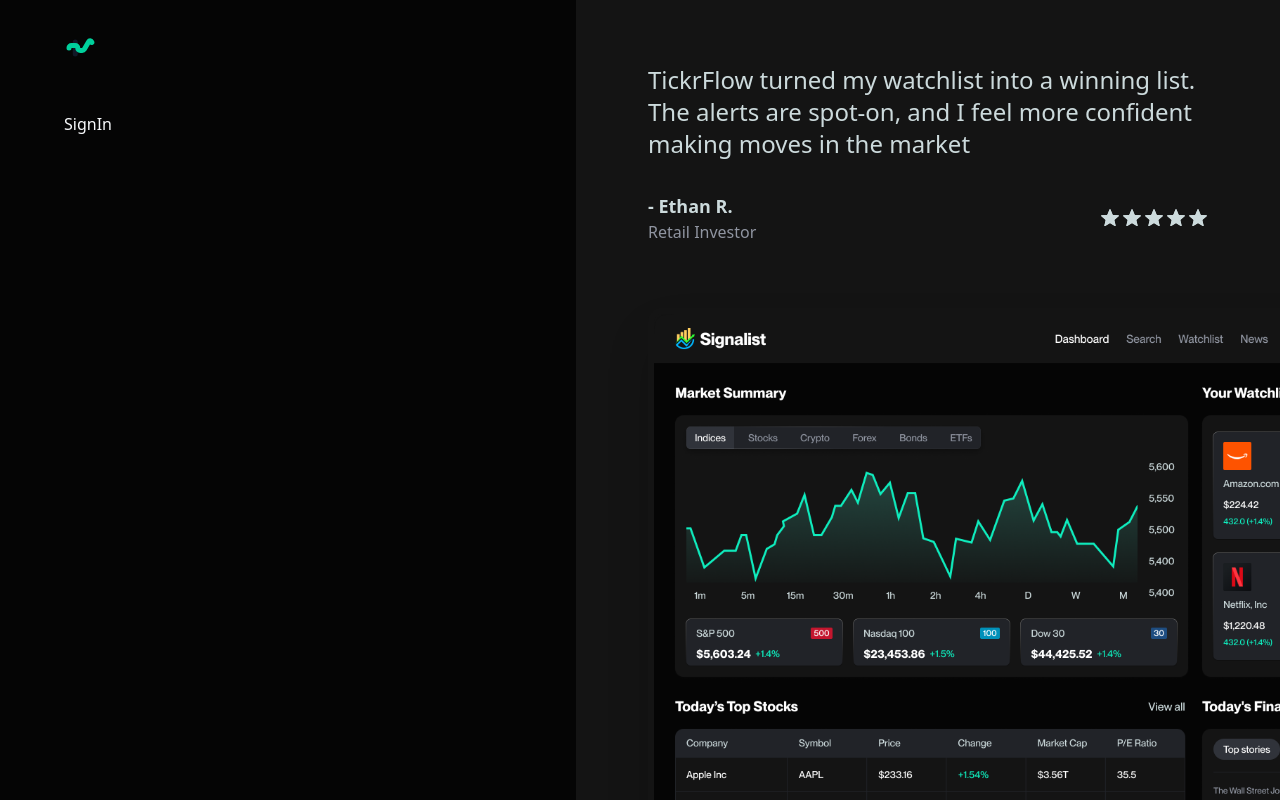
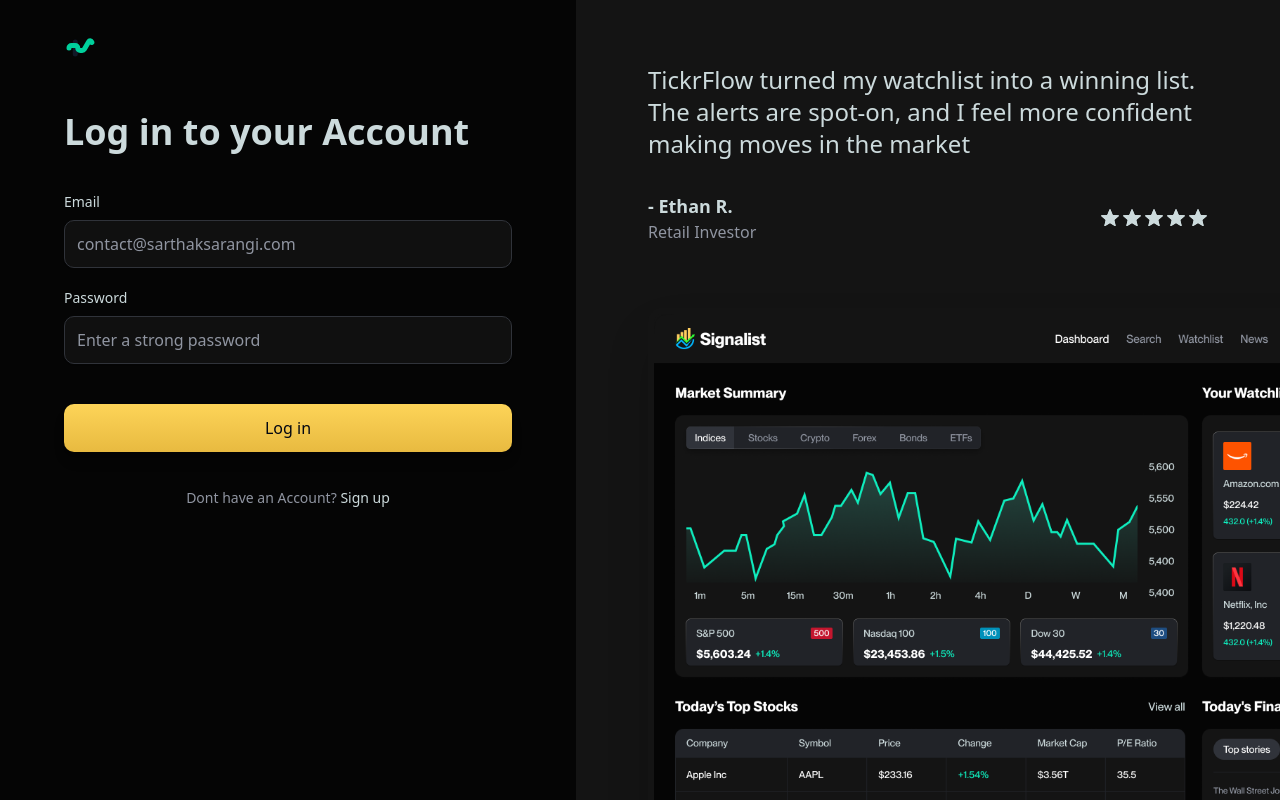
Before and after one commit to sarthaksarangi/tickr-flow, a Next.js app: page /sign-in in a window 1280 px wide. Built offline with nearby package versions, Linux system fonts and the light colour scheme.

Commit message:
Auth signin and signup layout

```diff
--- a/app/(auth)/sign-in/page.tsx
+++ b/app/(auth)/sign-in/page.tsx
@@ -1,8 +1,64 @@
+'use client'
 import React from 'react'
+import InputField from "@/components/forms/InputField";
+import {useForm} from "react-hook-form";
+import {Button} from "@/components/ui/button";
+import FooterLink from "@/components/forms/FooterLink";
 
 const SignIn = () => {
+
+    const {
+        register,
+        handleSubmit,
+
+        formState: {errors, isSubmitting}
+    } = useForm<SignInFormData>({
+        defaultValues: {
+            email: '',
+            password: ''
+        }
+    });
+    const onSubmit = async (data: SignInFormData) => {
+        try {
+            console.log(data)
+        } catch (error) {
+            console.error(error);
+        }
+    }
     return (
-        <div>SignIn</div>
+        <div>
+            <form onSubmit={handleSubmit(onSubmit)} className="space-y-5">
+                <h1 className='form-title'>
+                    Log in to your Account </h1>
+                <InputField name={'Email'}
+                            label={'Email'}
+                            register={register}
+                            placeholder="contact@sarthaksarangi.com"
+                            error={errors.email}
+                            validation={{
+                                required: 'Email is required',
+                                pattern: /^[a-zA-Z0-9._%+-]+@[a-zA-Z0-9.-]+\.[a-zA-Z]{2,}$/,
+                                message: 'Email address is required'
+                            }}
+                />
+                <InputField name={'Password'}
+                            label={'Password'}
+                            placeholder={'Enter a strong password'}
+                            register={register}
+                            error={errors.password}
+                            validation={{
+                                required: 'Password is required',
+                                minLength: 8
+                            }}
+                />
+                <Button type="submit" disabled={isSubmitting} className="yellow-btn w-full mt-5">
+                    {isSubmitting ? 'Logging in' : 'Log in'}
+                </Button>
+
+                <FooterLink text={"Dont have an Account?"} linkText={"Sign up"} href="/sign-up"/>
+            </form>
+
+        </div>
     )
 }
 export default SignIn
--- a/app/(auth)/sign-up/page.tsx
+++ b/app/(auth)/sign-up/page.tsx
@@ -6,6 +6,7 @@
 import SelectField from "@/components/forms/SelectField";
 import {INVESTMENT_GOALS, PREFERRED_INDUSTRIES, RISK_TOLERANCE_OPTIONS} from "@/lib/Constants";
 import {CountrySelectField} from "@/components/forms/CountrySelectField";
+import FooterLink from "@/components/forms/FooterLink";
 
 const SignUp = () => {
 
@@ -95,13 +96,15 @@
                 <CountrySelectField
                     name='country'
                     label='Country'
-                    required
                     control={control}
                     error={errors.country}
+                    required
                 />
                 <Button type="submit" disabled={isSubmitting} className="yellow-btn w-full mt-5">
-                    {isSubmitting ? 'Creating Account' : 'Start Your Investing Journey'}
+                    {isSubmitting ? 'Creating Account' : 'Starßt Your Investing Journey'}
                 </Button>
+
+                <FooterLink text={"Already have an accout?"} linkText={"Sign in"} href="/sign-in"/>
             </form>
         </>
     )
--- a/components/forms/CountrySelectField.tsx
+++ b/components/forms/CountrySelectField.tsx
@@ -1,14 +1,13 @@
-import React, {useState} from 'react'
-import {Button} from "@/components/ui/button"
-import {Label} from "@/components/ui/label"
+/* eslint-disable @typescript-eslint/no-explicit-any */
+'use client';
+
+import {useState} from 'react';
+import {Control, Controller, FieldError} from 'react-hook-form';
 import {
     Popover,
     PopoverContent,
     PopoverTrigger,
-} from "@/components/ui/popover"
-import countryList from 'react-select-country-list';
-import {Control, Controller, FieldError} from 'react-hook-form';
-import {Check, ChevronsUpDown} from "lucide-react";
+} from '@/components/ui/popover';
 import {
     Command,
     CommandEmpty,
@@ -16,9 +15,12 @@
     CommandInput,
     CommandItem,
     CommandList,
-    CommandSeparator,
-} from "@/components/ui/command"
-import {cn} from "@/lib/utils";
+} from '@/components/ui/command';
+import {Button} from '@/components/ui/button';
+import {Label} from '@/components/ui/label';
+import {Check, ChevronsUpDown} from 'lucide-react';
+import {cn} from '@/lib/utils';
+import countryList from 'react-select-country-list';
 
 type CountrySelectProps = {
     name: string;
@@ -28,45 +30,52 @@
     required?: boolean;
 };
 
+const CountrySelect = ({
+                           value,
+                           onChange,
+                       }: {
+    value: string;
+    onChange: (value: string) => void;
+}) => {
+    const [open, setOpen] = useState(false);
 
-const CountrySelect = ({value, onChange}: { value: string, onChange: (value: string) => void }) => {
-
-    const [open, setOpen] = useState(false);
+    // Get country options with flags
     const countries = countryList().getData();
 
-    const getEmoji = (countryCode: string) => {
+    // Helper function to get flag emoji
+    const getFlagEmoji = (countryCode: string) => {
         const codePoints = countryCode
             .toUpperCase()
             .split('')
             .map((char) => 127397 + char.charCodeAt(0));
-        // Example: ["I", "N"] → [127470, 127475]
+        return String.fromCodePoint(...codePoints);
+    };
 
-        return String.fromCodePoint(...codePoints)
-    }
     return (
         <Popover open={open} onOpenChange={setOpen}>
             <PopoverTrigger asChild>
                 <Button
-                    variant="outline"
-                    role={'combobox'}
+                    variant='outline'
+                    role='combobox'
                     aria-expanded={open}
-                    className={'country-select-trigger'}
-
+                    className='country-select-trigger'
                 >
-                    {value ? (<span className="flex items-center gap-2">
-                        <span className="flex items-center gap-2">{getEmoji(value)}</span>
-                        <span>{countries.find(c => c.value === value)?.label}</span>
-                    </span>)
-                        :
-                        (
-                            'Select your country'
+                    {value ? (
+                        <span className='flex items-center gap-2'>
+              <span>{getFlagEmoji(value)}</span>
+              <span>{countries.find((c) => c.value === value)?.label}</span>
+            </span>
+                    ) : (
+                        'Select your country...'
                     )}
                     <ChevronsUpDown className='ml-2 h-4 w-4 shrink-0 opacity-50'/>
                 </Button>
             </PopoverTrigger>
-            <PopoverContent className="w-80">
+            <PopoverContent
+                className='w-full p-0 bg-gray-800 border-gray-600'
+                align='start'
+            >
                 <Command className='bg-gray-800 border-gray-600'>
-
                     <CommandInput
                         placeholder='Search countries...'
                         className='country-select-input'
@@ -74,24 +83,26 @@
                     <CommandEmpty className='country-select-empty'>
                         No country found.
                     </CommandEmpty>
-                    <CommandSeparator/>
                     <CommandList className='max-h-60 bg-gray-800 scrollbar-hide-default'>
-                        <CommandGroup heading="Countries">
-
-                            {countries.map(country => (
-                                <CommandItem key={country.value}
+                        <CommandGroup className='bg-gray-800'>
+                            {countries.map((country) => (
+                                <CommandItem
+                                    key={country.value}
                                     value={`${country.label} ${country.value}`}
                                     onSelect={() => {
-                                                 onChange(country.value)
-                                                 setOpen(false)
+                                        onChange(country.value);
+                                        setOpen(false);
                                     }}
-                                             className={'country-select-item'}>
-                                    <Check className={cn(
+                                    className='country-select-item'
+                                >
+                                    <Check
+                                        className={cn(
                                             'mr-2 h-4 w-4 text-yellow-500',
                                             value === country.value ? 'opacity-100' : 'opacity-0'
-                                    )}/>
+                                        )}
+                                    />
                                     <span className='flex items-center gap-2'>
-                                <span>{getEmoji(country.value)}</span>
+                    <span>{getFlagEmoji(country.value)}</span>
                     <span>{country.label}</span>
                   </span>
                                 </CommandItem>
@@ -100,31 +111,36 @@
                     </CommandList>
                 </Command>
             </PopoverContent>
-
         </Popover>
-    )
-}
-
+    );
+};
 
 export const CountrySelectField = ({
-                                       name, label, control,
-                                       error, required = false
+                                       name,
+                                       label,
+                                       control,
+                                       error,
+                                       required = false,
                                    }: CountrySelectProps) => {
     return (
-        <div className={'space-y-2'}>
+        <div className='space-y-2'>
             <Label htmlFor={name} className='form-label'>
                 {label}
             </Label>
-            <Controller name={name}
+            <Controller
+                name={name}
                 control={control}
-                        rules={{required: required ? `Please select ${label.toLowerCase()}` : false}}
+                rules={{
+                    required: required ? `Please select ${label.toLowerCase()}` : false,
+                }}
                 render={({field}) => (
                     <CountrySelect value={field.value} onChange={field.onChange}/>
-                        )}/>
+                )}
+            />
             {error && <p className='text-sm text-red-500'>{error.message}</p>}
             <p className='text-xs text-gray-500'>
                 Helps us show market data and news relevant to you.
             </p>
         </div>
-    )
-}
+    );
+};
--- /dev/null
+++ b/components/forms/FooterLink.tsx
@@ -0,0 +1,14 @@
+import React from 'react'
+import Link from "next/link";
+
+const FooterLink = ({text, linkText, href}: FooterLinkProps) => {
+    return (
+        <div className="text-center pt-4">
+            <p className={'text-sm text-gray-500'}>
+                {text}{` `}
+                <Link href={href} className={'footer-link'}>{linkText}</Link>
+            </p>
+        </div>
+    )
+}
+export default FooterLink
```
Lines whose indentation alone changed are shown as unchanged.
